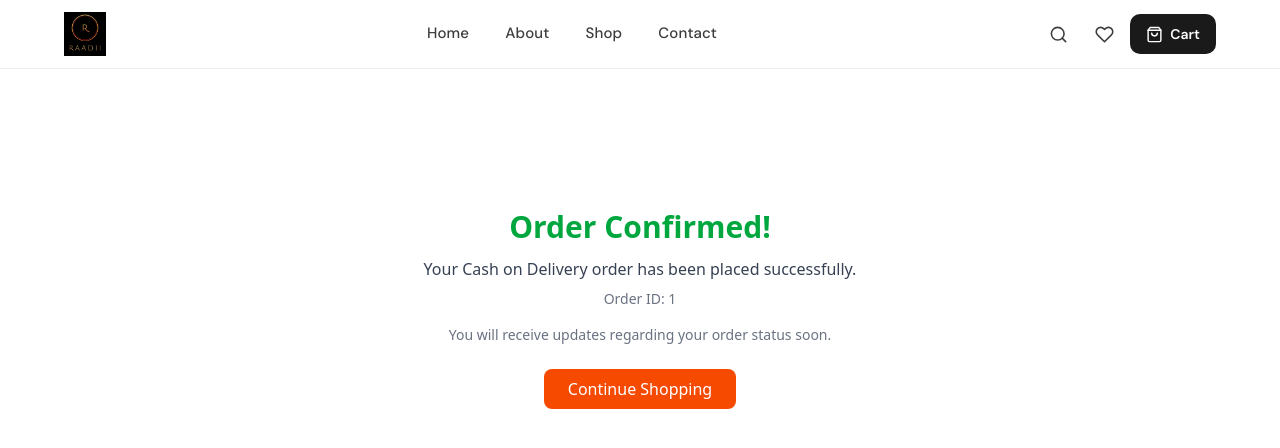
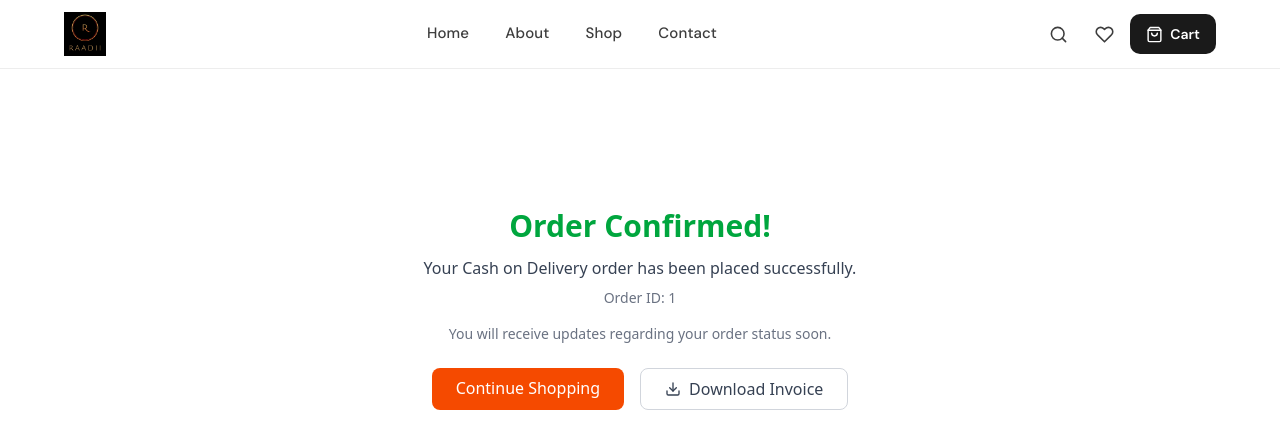
Before and after one commit to Zayed022/Raadi, a React (Vite) app in the folder frontend/: page /order-confirmed/1 in a window 1280 px wide. Shown: the top 448 px of the page. Built offline with nearby package versions, Linux system fonts and the light colour scheme.

Commit message:
Added backend url

```diff
--- a/frontend/src/pages/OrderSuccess.jsx
+++ b/frontend/src/pages/OrderSuccess.jsx
@@ -1,6 +1,7 @@
 import { Link, useParams, useLocation } from "react-router-dom";
 import { useEffect } from "react";
 import { useCart } from "../context/CartContext";
+import { FiDownload } from "react-icons/fi";
 
 export default function OrderSuccess() {
   const { orderId } = useParams();
@@ -8,41 +9,44 @@ export default function OrderSuccess() {
 
   const { clearCart } = useCart();
 
-  // Detect payment method from navigation state
   const paymentMethod = location.state?.paymentMethod || "cod";
 
   useEffect(() => {
-    // ✅ Clear cart after successful order
     clearCart();
   }, []);
+
+  // ✅ INVOICE DOWNLOAD FUNCTION
+  const downloadInvoice = () => {
+    window.open(
+      `https://raadi-jdun.onrender.com/api/v1/order/invoice/${orderId}`,
+      "_blank"
+    );
+  };
 
   return (
     <div className="min-h-[60vh] flex flex-col items-center justify-center px-4 text-center">
 
-      {/* Title */}
       <h1 className="text-3xl font-bold text-green-600">
         Order Confirmed!
       </h1>
 
-      {/* Dynamic message */}
       <p className="text-gray-700 mt-3">
         {paymentMethod === "cod"
           ? "Your Cash on Delivery order has been placed successfully."
           : "Your payment was successful and your order has been confirmed."}
       </p>
 
-      {/* Order ID */}
       <p className="mt-2 text-sm text-gray-500">
         Order ID: <span className="font-medium">{orderId}</span>
       </p>
 
-      {/* Extra info */}
       <p className="mt-4 text-sm text-gray-500 max-w-md">
         You will receive updates regarding your order status soon.
       </p>
 
-      {/* Actions */}
-      <div className="flex gap-4 mt-6">
+      {/* ✅ ACTION BUTTONS */}
+      <div className="flex gap-4 mt-6 flex-wrap justify-center">
+
         <Link
           to="/"
           className="bg-orange-600 text-white px-6 py-2 rounded-lg"
@@ -50,6 +54,14 @@ export default function OrderSuccess() {
           Continue Shopping
         </Link>
 
+        {/* ✅ NEW BUTTON */}
+        <button
+          onClick={downloadInvoice}
+          className="flex items-center gap-2 border border-gray-300 px-6 py-2 rounded-lg text-gray-700 hover:bg-gray-100 transition"
+        >
+          <FiDownload />
+          Download Invoice
+        </button>
 
       </div>
     </div>
```
Also changed, not shown: 1 other file (tests, documents, lock files or other folders).
